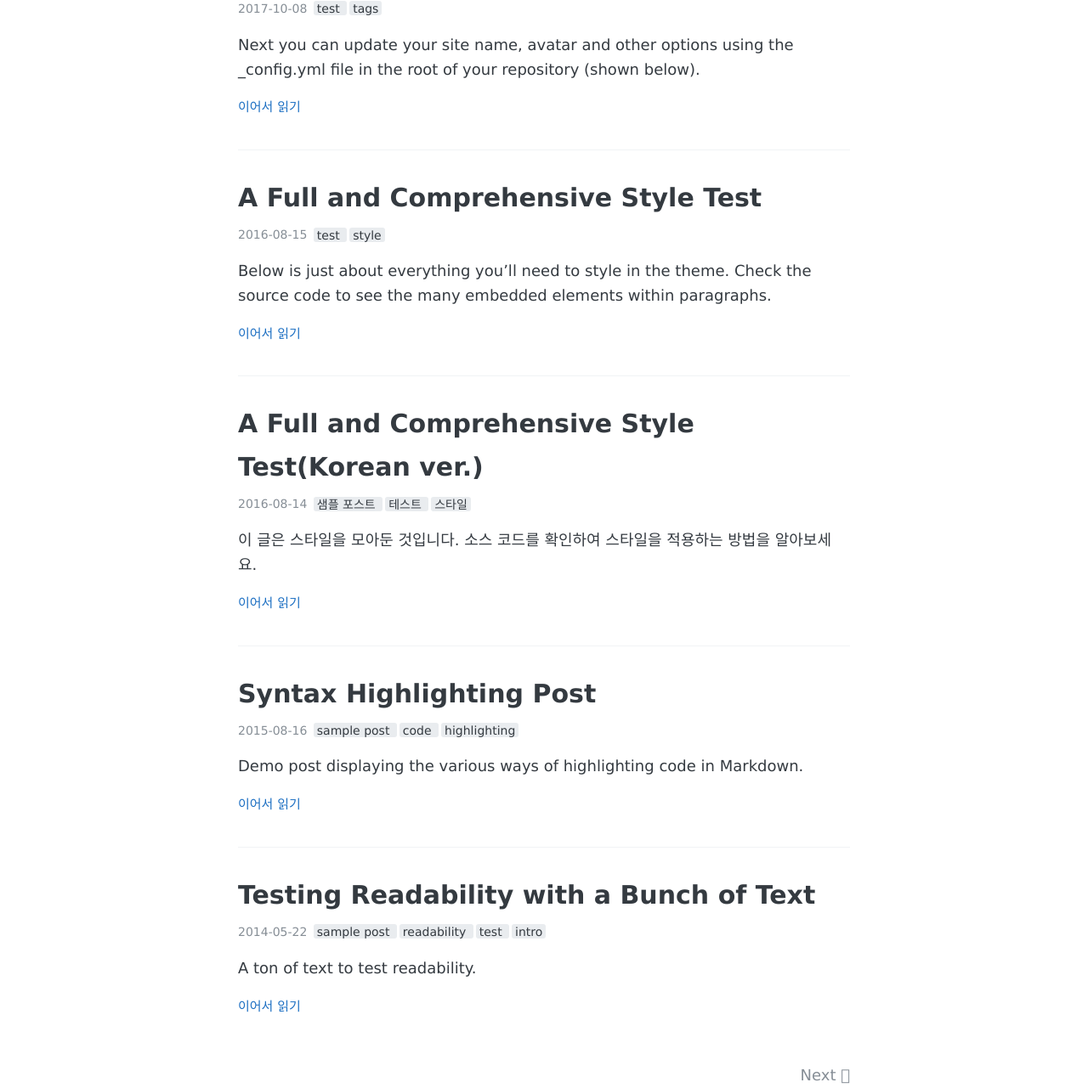
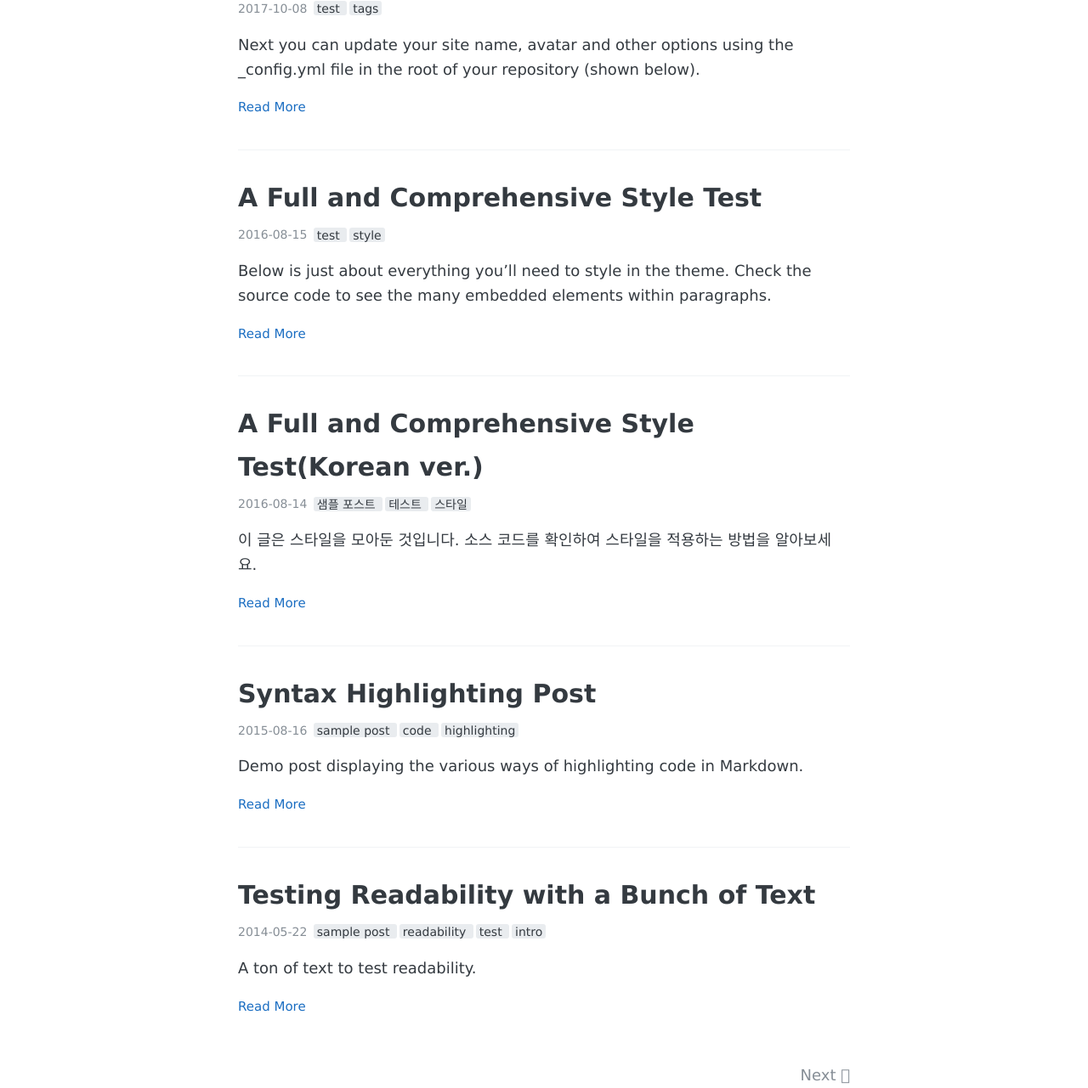
Before and after one commit to surfingsloth/surfingsloth.github.io, a Jekyll site: the page built from index.html, in a window 1280 px wide. Shown: the part 270-1551 px from the top of the page at 85% size. Built offline with Jekyll 4.4.1, drawn with Linux system fonts in a browser that asks for light colours; the list of posts is cut into pages by our own code.

Commit message:
Revert "change 이어서 일기"
This reverts commit 0b23cc61ddcdc324163f1d70b69e8a0e11c0bb49.

```diff
--- a/index.html
+++ b/index.html
@@ -33,7 +33,7 @@
         {{ post.excerpt }}
       </div>
 
-      <a href="{{ site.baseurl }}{{ post.url }}" class="read-more">이어서 읽기</a>
+      <a href="{{ site.baseurl }}{{ post.url }}" class="read-more">Read More</a>
     </article>
   {% endfor %}
 </div>
```
Also changed, not shown: 1 other file.
